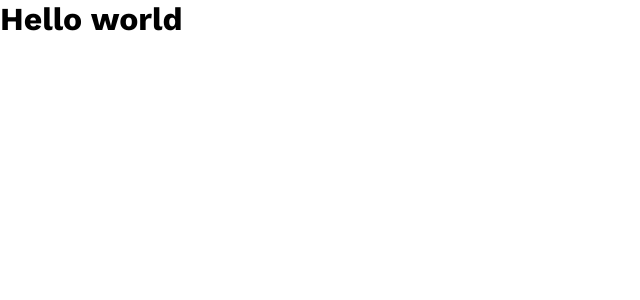
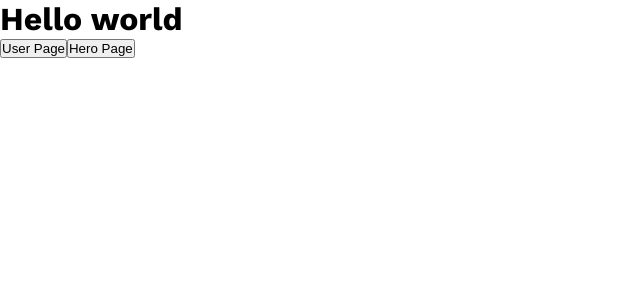
Before and after one commit to sairam2381/st-Josephs-react, a React (Create React App) app: page /quiz in a window 1280 px wide. Shown: the top 300 px of the page, without its empty margins (0-640 px from the left). Built offline with nearby package versions, Linux system fonts and the light colour scheme; the HTML template or start-up script is replaced by a standard one.

Commit message:
The code is pushed

```diff
--- a/src/home-page/dummy/dummy-component.jsx
+++ b/src/home-page/dummy/dummy-component.jsx
@@ -1,5 +1,25 @@
 import React from "react";
+import { useNavigate } from "react-router-dom";
 const DummyComponent = () => {
-  return <h1>Hello world</h1>;
+  const navigate = useNavigate();
+  return (
+    <div>
+      <h1>Hello world</h1>
+      <button
+        onClick={() => {
+          navigate("/quiz/user");
+        }}
+      >
+        User Page
+      </button>
+      <button
+        onClick={() => {
+          navigate("/quiz/hero-page");
+        }}
+      >
+        Hero Page
+      </button>
+    </div>
+  );
 };
 export default DummyComponent;
```
